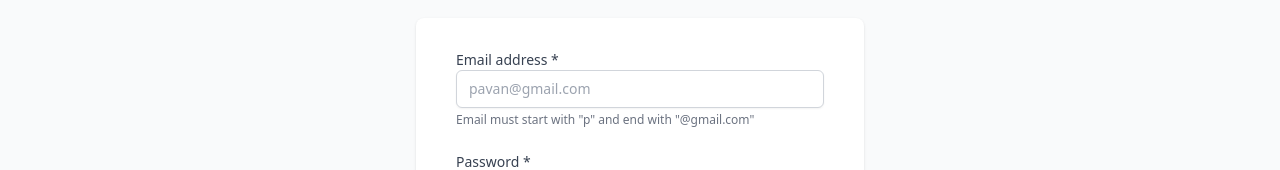
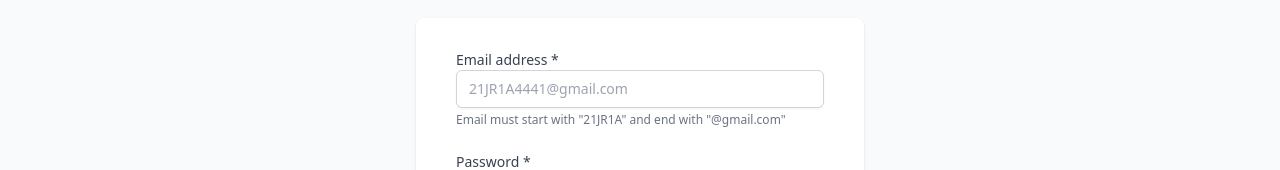
Before and after one commit to srinivaspavan73/campus-hub-main-cloud, a React (Vite) app in the folder frontend/: page /signup in a window 1280 px wide. Shown: the part 266-436 px from the top of the page. Built offline with nearby package versions, Linux system fonts and the light colour scheme.

Commit message:
Email Validation changed from 'Pavan' to '21JR1A' student mail

```diff
--- a/frontend/src/pages/Signin.jsx
+++ b/frontend/src/pages/Signin.jsx
@@ -33,8 +33,8 @@ export default function SignIn() {
         }
 
         const username = trimmedEmail.split('@')[0];
-        if (!username.startsWith('pavan')) {
-            return { valid: false, message: 'Email must start with "pavan"' };
+        if (!username.startsWith('21JR1A')) {
+            return { valid: false, message: 'Email must start with "21JR1A"' };
         }
 
         return { valid: true, normalizedEmail: trimmedEmail };
@@ -111,13 +111,13 @@ export default function SignIn() {
                             className={`w-full px-4 py-3 border rounded-lg focus:outline-none focus:ring-2 focus:ring-blue-500 transition duration-200 bg-gray-50 hover:bg-white ${emailError ? 'border-red-500' : 'border-gray-300'}`}
                             value={email}
                             onChange={handleEmailChange}
-                            placeholder="pavan@gmail.com"
+                            placeholder="21JR1A4441@gmail.com"
                             required
                         />
                         {emailError && (
                             <p className="text-red-500 text-xs mt-1">{emailError}</p>
                         )}
-                        <p className="text-gray-500 text-xs mt-1">Email must start with "pavan" and end with "@gmail.com"</p>
+                        <p className="text-gray-500 text-xs mt-1">Email must start with "21JR1A" and end with "@gmail.com"</p>
                     </div>
                     <div>
                         <div className="flex justify-between items-center mb-1">
--- a/frontend/src/pages/Signup.jsx
+++ b/frontend/src/pages/Signup.jsx
@@ -63,8 +63,8 @@ export default function CustomSignup() {
         }
 
         const username = trimmedEmail.split('@')[0];
-        if (!username.startsWith('pavan')) {
-            return { valid: false, message: 'Email must start with "pavan"' };
+        if (!username.startsWith('21JR1A')) {
+            return { valid: false, message: 'Email must start with "21JR1A"' };
         }
 
         return { valid: true, normalizedEmail: trimmedEmail };
@@ -221,10 +221,10 @@ export default function CustomSignup() {
                                 className={`appearance-none block w-full px-3 py-2 border ${
                                     errors.email ? "border-red-300" : "border-gray-300"
                                 } rounded-md shadow-sm placeholder-gray-400 focus:outline-none focus:ring-blue-500 focus:border-blue-500 sm:text-sm`}
-                                placeholder="pavan@gmail.com"
+                                placeholder="21JR1A4441@gmail.com"
                             />
                             {errors.email && <p className="mt-1 text-sm text-red-600">{errors.email}</p>}
-                            <p className="mt-1 text-xs text-gray-500">Email must start with "p" and end with "@gmail.com"</p>
+                            <p className="mt-1 text-xs text-gray-500">Email must start with "21JR1A" and end with "@gmail.com"</p>
                         </div>
 
                         <div>
```
Also changed, not shown: 2 other files (tests, documents, lock files or other folders).
